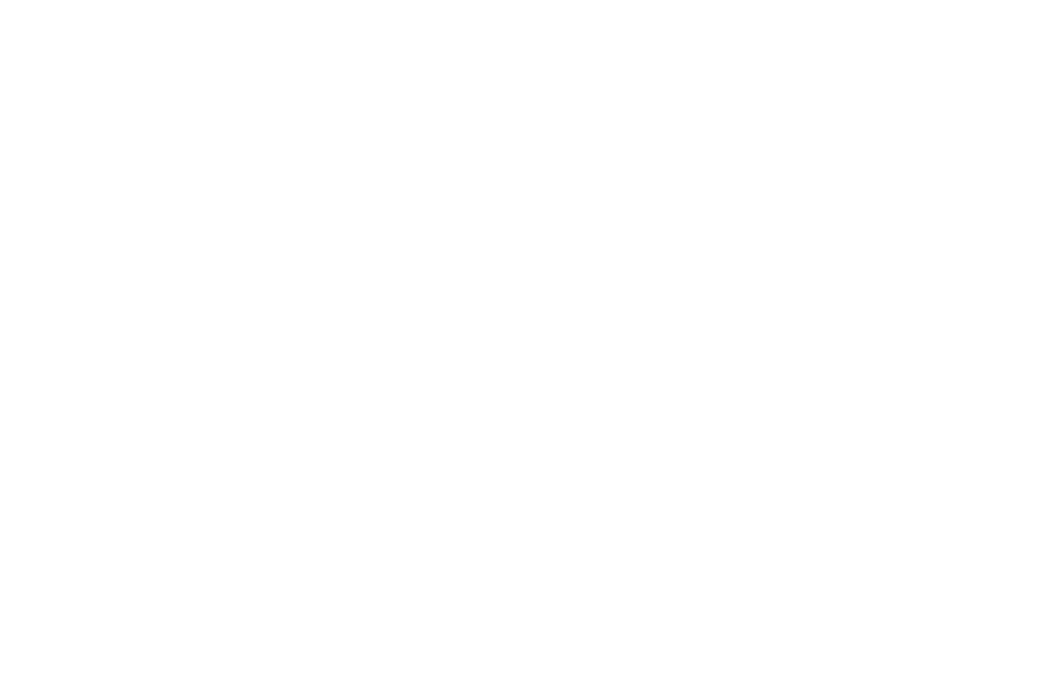
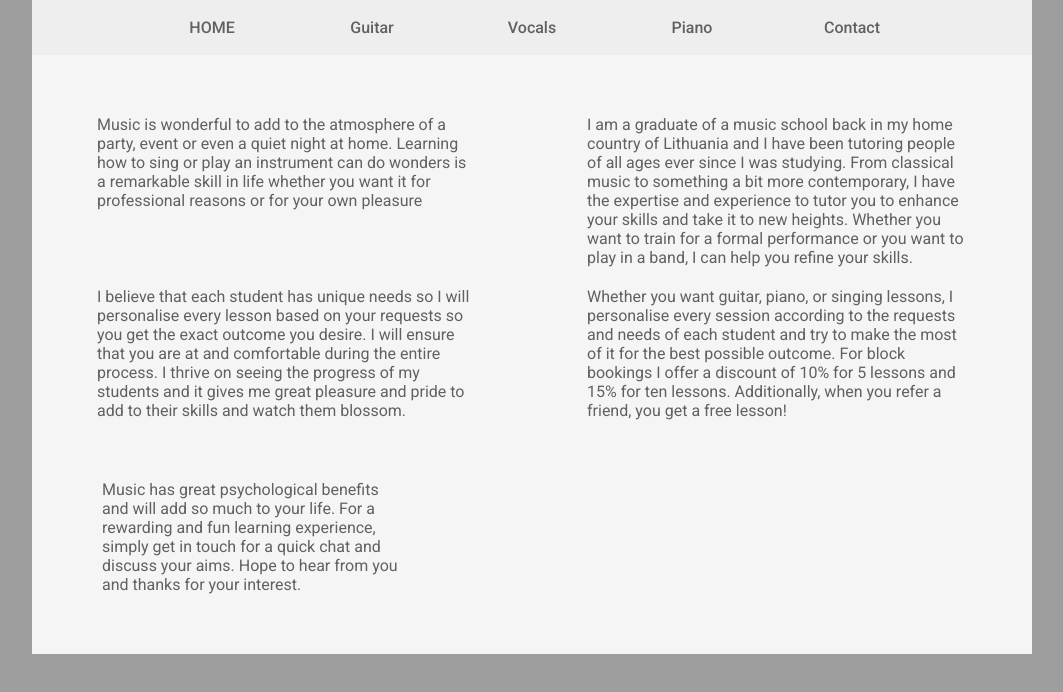
Before and after one commit to Kratak/LEARNING-layout, a React (Create React App) app: page / in a window 1280 px wide. Shown: the top 692 px of the page, without its empty margins (108-1171 px from the left). Built offline with nearby package versions, Linux system fonts and the light colour scheme.

Commit message:
Creating main template
	Buttons from page.js will setstate to different sections
	HOME Vocals ... Contact etc
	Routing its not done yet,a this stage.

```diff
--- a/public/index.html
+++ b/public/index.html
@@ -7,6 +7,7 @@
 
     <link rel="manifest" href="%PUBLIC_URL%/manifest.json">
     <link rel="shortcut icon" href="%PUBLIC_URL%/favicon.ico">
+    <link href="https://fonts.googleapis.com/css?family=Roboto:400,500,700,900" rel="stylesheet">
 
     <title>Tittle</title>
   </head>
--- a/src/layout/CMP.js
+++ /dev/null
@@ -1,56 +0,0 @@
-import React, { Component } from 'react';
-
-import './page.css';
-
-class Nav extends Component {
-  render() {
-    return (
-      <div className="Nav">
-        <button></button>
-        <button></button>
-        <button></button>
-      </div>
-    );
-  }
-}
-class Video extends Component {
-    render() {
-      return (
-        <div className="Video">
-          <iframe></iframe>
-        </div>
-      );
-    }
-  }
-
-  class Article extends Component {
-    render() {
-      return (
-        <div className="Article">
-          <article></article>
-        </div>
-      );
-    }
-  }
-
-  class Contact extends Component {
-    render() {
-      return (
-        <div className="Contact">
-          <article></article>
-        </div>
-      );
-    }
-  }
-
-  class Fotter extends Component {
-    render() {
-      return (
-        <div className="Fotter">
-
-        </div>
-      );
-    }
-  }
-
-export {Nav, Video, Article, Contact, Fotter};
--- /dev/null
+++ b/src/layout/componets/contact.js
@@ -0,0 +1,20 @@
+import React, { Component } from 'react';
+
+import '../page.css';
+
+import '../db';
+
+
+
+
+  class Contact extends Component {
+    render() {
+      return (
+        <div className="Contact">
+
+        </div>
+      );
+    }
+  }
+
+export default Contact;
--- /dev/null
+++ b/src/layout/componets/fotter.js
@@ -0,0 +1,20 @@
+import React, { Component } from 'react';
+
+import '../page.css';
+
+import '../db';
+
+
+
+
+  class Fotter extends Component {
+    render() {
+      return (
+        <div className="Fotter">
+
+        </div>
+      );
+    }
+  }
+
+export default Fotter;
--- /dev/null
+++ b/src/layout/componets/main.js
@@ -0,0 +1,23 @@
+import React, { Component } from 'react';
+
+import '../page.css';
+
+import '../db';
+import { mainCont, guitar } from '../db';
+
+
+  class Main extends Component {
+    render() {
+      return (
+        <div className="mainart">
+          <article>{mainCont[1]}</article>
+          <article>{mainCont[2]}</article>
+          <article>{mainCont[3]}</article>
+          <article>{mainCont[4]}</article>
+          <article>{mainCont[5]}</article>
+        </div>
+      );
+    }
+  }
+
+export default Main;
--- /dev/null
+++ b/src/layout/componets/navitagation.js
@@ -0,0 +1,22 @@
+import React, { Component } from 'react';
+
+import '../page.css';
+
+import '../db';
+
+
+  class Nav extends Component {
+    render() {
+      return (
+        <div className="nava">
+         <button>HOME</button>
+         <button>Guitar</button>
+         <button>Vocals</button>
+         <button>Piano</button>
+         <button>Contact</button>
+        </div>
+      );
+    }
+  }
+
+export default Nav;
--- /dev/null
+++ b/src/layout/db.js
@@ -0,0 +1,107 @@
+import React, { Component } from 'react';
+
+import './page.css';
+
+const mainCont = {
+    1:
+        <span>
+        Music is wonderful to add to the atmosphere of a party,
+        event or even a quiet night at home.
+        Learning how to sing or play an instrument can do wonders is a
+        remarkable
+        skill in life whether you want it for professional reasons or for
+        your own pleasure
+        </span>,
+    2:
+        <span>
+        I am a graduate of a music school back in my home country of
+        Lithuania and I have been tutoring people of all ages ever since
+        I was studying.
+        From classical music to something a bit more contemporary,
+        I have the expertise and experience to tutor you to enhance
+        your skills and
+        take it to new heights. Whether you want to train for a formal
+        performance or you want to play in a band,
+        I can help you refine your skills.
+        </span>,
+    3:
+        <span>
+        I believe that each student has unique needs so I will
+        personalise every lesson based on your requests so you get the exact
+        outcome you desire. I will ensure that you are at and comfortable
+        during the entire process. I thrive on seeing the progress of my
+        students and it gives me great pleasure and pride to add to their
+        skills and watch them blossom.
+        </span>,
+    4:
+        <span>
+        Whether you want guitar, piano, or singing lessons, I personalise every
+        session according to the requests and needs of each student and try
+        to make the most of it for the best possible outcome. For block
+        bookings I offer a discount of 10% for 5 lessons and 15% for ten lessons.
+        Additionally, when you refer a friend, you get a free lesson!
+        </span>,
+    5:
+        <span>
+        Music has great psychological benefits and will add so much to your life.
+        For a rewarding and fun learning experience, simply get in touch for a
+        quick chat and discuss your aims. Hope to hear from you and
+        thanks for your interest.
+
+        </span>,
+
+      };
+
+
+const guitar = {
+    1:<span>
+        I have the expertise and over 5 years of experience to enhance
+        your skills and take it to new heights. Whether you are just starting
+        out or you’re an amateur player, I will personalise every lesson based
+        on your requests and goals. From learning the basics to reading
+        the notes and learning how to play different tunes, my lessons will
+        match your pace and aptitude. Please get in touch to discuss more about
+        my classes and I will ensure to make my guitar learning sessions a
+        rewarding and fun journey.
+    </span>,
+    2:
+    <span>
+        Additional charges apply if I need to travel to your location.
+        Please get in touch for a quick chat and more information.
+        Hope to hear from you soon.
+    </span>,
+
+};
+
+const piano = {
+    1:
+    <span>
+    I took piano lessons for over 7 years and I can proudly say that it
+    is one of the best things I’ve done in my life. Whether you are just
+    starting out or you’re an amateur player, I will personalize every
+    lesson based on your requests and goals. From learning the basics to
+    reading notes and learning how to play different tunes, my lessons
+    will match your pace and aptitude. Please get in touch to discuss more
+    about my classes and I will ensure to make my piano learning sessions a
+    rewarding and fun journey.
+    </span>,
+    2:
+    <span>
+    Additional charges apply if I need to travel to your location.
+    Please get in touch for a quick chat and more information.
+    Hope to hear from you soon.
+    </span>
+};
+
+const vocals = {
+1:
+<span>
+
+</span>,
+2:
+<span>
+
+</span>
+};
+
+export {mainCont,guitar, piano};
--- a/src/layout/page.css
+++ b/src/layout/page.css
@@ -0,0 +1,83 @@
+/* A B C D E F G H I J K L M N O P Q R S T U V W X Y Z  */
+:root{
+    --red-2: hsl(355, 65%, 65%);
+    --red: hsl( 5, 48%, 51%);
+    --orange:   hsl( 29, 54%, 61%);
+    --orange-2: hsl( 39, 67%, 69%);
+    --cyan:   hsl(187, 47%, 55%);
+    --blue:   hsl(207, 82%, 66%);
+    --blue-2:   hsl(207, 71%, 49%);
+    --purple:   hsl(286, 60%, 67%);
+    --green: hsl( 95, 38%, 62%);
+
+    --dark-100: #F5F5F5;
+    --dark-200: #EEEEEE;
+    --dark-300: #E0E0E0;
+    --dark-400: #BDBDBD;
+    --dark-500: #9E9E9E;
+    --dark-600: #757575;
+    --dark-700: #616161 ;
+    --dark-800: #424242;
+    --dark-900: #212121;
+    }
+*{
+    font-family: 'Roboto', sans-serif;
+    color: var(--dark-700);
+    box-sizing: border-box;
+}
+html{
+    background-color: var(--dark-500);
+}
+.Container {
+    background-color: var(--dark-100);
+    margin: 0 auto;
+    min-height: 400px;
+    width: 1000px;
+}
+
+.nava{
+    background-color: var(--dark-200);
+    display: flex;
+    padding: 10px;
+    padding-left: 100px;
+    padding-right: 100px;
+    width: 100%;
+}
+.nava button {
+    background-color: transparent;
+    border-radius: 15px;
+    border-style: none;
+    height: 35px;
+    font-size: 16px;
+    font-weight: 500;
+    margin-left: auto;
+    margin-right: auto;
+    padding: 5px 0px;
+    width: 150px;
+}
+.nava button:hover{
+    cursor: pointer;
+    background-color: var(--dark-100);
+}
+.mainart {
+    margin-top: 40px;
+    padding:10px 10px;
+    display: flex;
+    flex-direction: row;
+    flex-wrap: wrap;
+
+}
+
+.mainart article{
+    padding-bottom: 20px;
+    width: 400px;
+    padding: 10px;
+    margin-left: auto;
+    margin-right: auto;
+
+}
+.mainart article:last-child{
+    padding: 50px;
+    margin-left: 10px;
+    margin-right: auto;
+}
--- a/src/layout/page.js
+++ b/src/layout/page.js
@@ -1,13 +1,19 @@
 import React, { Component } from 'react';
 
 import './page.css';
-import {Nav, Video, Article, Contact, Fotter} from './CMP'
+import Contact from './componets/contact';
+import Fotter from './componets/fotter';
+import Main from './componets/main';
+import Nav from './componets/navitagation';
 
 class Page extends Component {
   render() {
     return (
       <div className="Container">
-        <Contact />
+        <Nav></Nav>
+        <Main></Main>
+        <Contact></Contact>
+        <Fotter></Fotter>
       </div>
     );
   }
```
